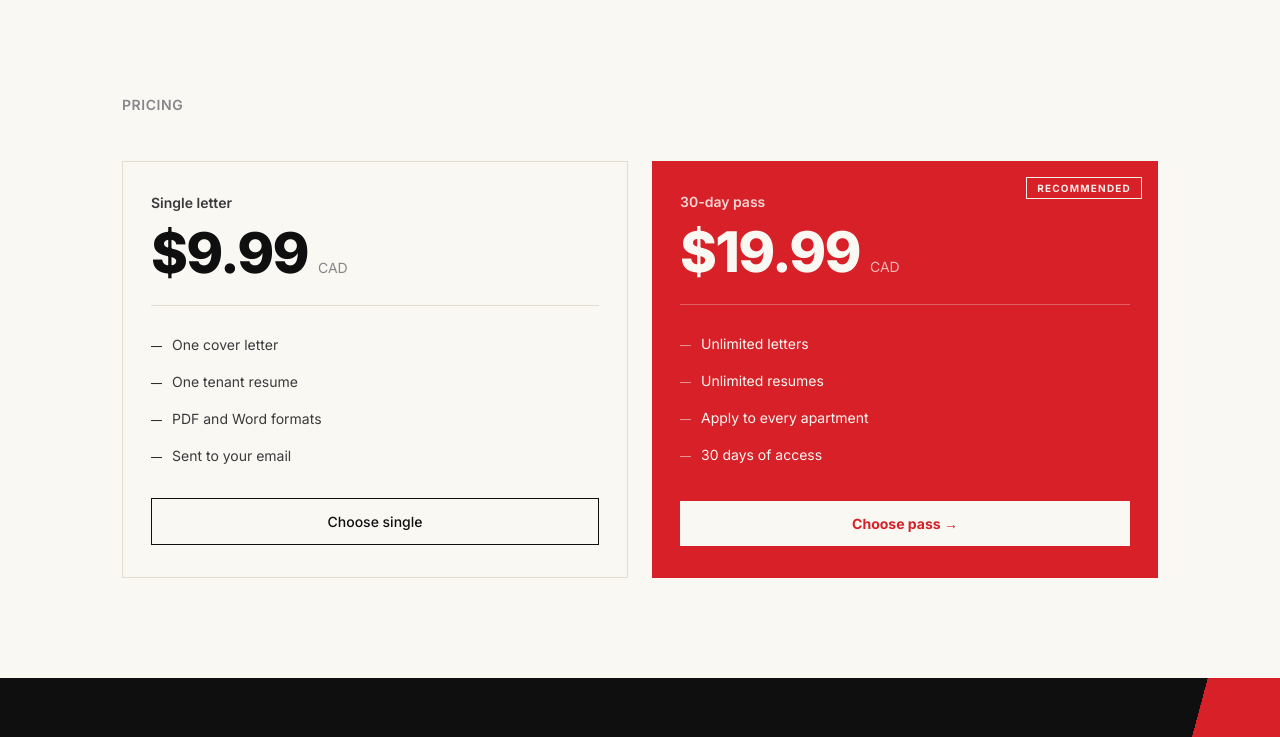
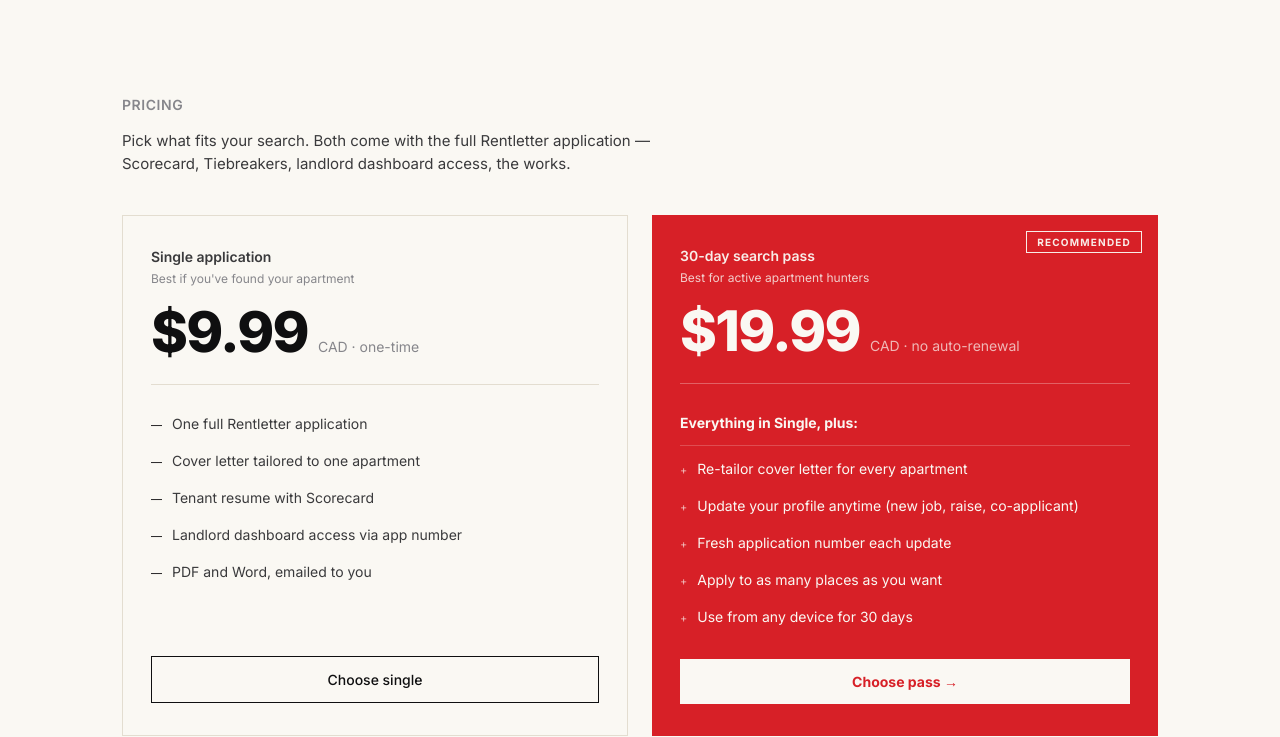
Before and after one commit to armiiinsaber/rentletter, a Next.js app: page / in a window 1280 px wide. Shown: the part 1820-2557 px from the top of the page. Built offline with nearby package versions, Linux system fonts and the light colour scheme.

Commit message:
Update index.js

```diff
--- a/pages/index.js
+++ b/pages/index.js
@@ -637,20 +637,32 @@
 
           {/* ── PRICING ─────────────────────────────────────── */}
           <section style={{ padding: '20px 32px 100px', maxWidth: 1100, margin: '0 auto' }}>
-            <h2 style={{ fontSize: 14, fontWeight: 600, color: C.inkMute, letterSpacing: '0.04em', textTransform: 'uppercase', marginBottom: 48 }}>
+            <h2 style={{ fontSize: 14, fontWeight: 600, color: C.inkMute, letterSpacing: '0.04em', textTransform: 'uppercase', marginBottom: 16 }}>
               Pricing
             </h2>
+            <p style={{ fontSize: 15, color: C.inkSoft, marginBottom: 40, maxWidth: 560, lineHeight: 1.55 }}>
+              Pick what fits your search. Both come with the full Rentletter application — Scorecard, Tiebreakers, landlord dashboard access, the works.
+            </p>
             <div style={{ display: 'grid', gridTemplateColumns: 'repeat(auto-fit, minmax(320px, 1fr))', gap: 24 }}>
-              {/* Single */}
+              {/* Single — for tenants who've already found their apartment */}
               <div style={{ background: C.paper, border: `1px solid ${C.rule}`, padding: '32px 28px', display: 'flex', flexDirection: 'column' }}>
-                <div style={{ fontSize: 14, fontWeight: 600, color: C.inkSoft, marginBottom: 14 }}>Single letter</div>
+                <div style={{ fontSize: 14, fontWeight: 600, color: C.inkSoft, marginBottom: 6 }}>Single application</div>
+                <div style={{ fontSize: 12, color: C.inkMute, marginBottom: 18 }}>
+                  Best if you've found your apartment
+                </div>
                 <div style={{ marginBottom: 24, display: 'flex', alignItems: 'baseline', gap: 4 }}>
                   <span style={{ fontSize: 56, fontWeight: 800, lineHeight: 1, color: C.ink, letterSpacing: '-0.03em' }}>$9.99</span>
-                  <span style={{ fontSize: 14, color: C.inkMute, marginLeft: 6 }}>CAD</span>
+                  <span style={{ fontSize: 14, color: C.inkMute, marginLeft: 6 }}>CAD · one-time</span>
                 </div>
                 <div style={{ height: 1, background: C.rule, marginBottom: 20 }} />
                 <ul style={{ listStyle: 'none', flex: 1, marginBottom: 24 }}>
-                  {['One cover letter', 'One tenant resume', 'PDF and Word formats', 'Sent to your email'].map(f => (
+                  {[
+                    'One full Rentletter application',
+                    'Cover letter tailored to one apartment',
+                    'Tenant resume with Scorecard',
+                    'Landlord dashboard access via app number',
+                    'PDF and Word, emailed to you',
+                  ].map(f => (
                     <li key={f} style={{ padding: '10px 0', fontSize: 14, color: C.inkSoft, display: 'flex', alignItems: 'baseline', gap: 10 }}>
                       <span style={{ color: C.ink, fontSize: 11 }}>—</span> {f}
                     </li>
@@ -664,9 +676,8 @@
                 </button>
               </div>
 
-              {/* Unlimited — FULL RED for editorial pop, like a magazine featured card */}
+              {/* 30-day Search Pass — for active hunters */}
               <div style={{ background: C.red, color: C.paper, padding: '32px 28px', display: 'flex', flexDirection: 'column', position: 'relative', overflow: 'hidden' }}>
-                {/* Tiny "RECOMMENDED" tag in corner */}
                 <div style={{
                   position: 'absolute', top: 16, right: 16,
                   fontSize: 10, fontWeight: 700, letterSpacing: '0.12em',
@@ -676,16 +687,33 @@
                 }}>
                   Recommended
                 </div>
-                <div style={{ fontSize: 14, fontWeight: 600, color: C.paper, marginBottom: 14, opacity: 0.85 }}>30-day pass</div>
+                <div style={{ fontSize: 14, fontWeight: 600, color: C.paper, marginBottom: 6, opacity: 0.95 }}>30-day search pass</div>
+                <div style={{ fontSize: 12, color: C.paper, marginBottom: 18, opacity: 0.8 }}>
+                  Best for active apartment hunters
+                </div>
                 <div style={{ marginBottom: 24, display: 'flex', alignItems: 'baseline', gap: 4 }}>
                   <span style={{ fontSize: 56, fontWeight: 800, lineHeight: 1, color: C.paper, letterSpacing: '-0.03em' }}>$19.99</span>
-                  <span style={{ fontSize: 14, color: C.paper, opacity: 0.7, marginLeft: 6 }}>CAD</span>
+                  <span style={{ fontSize: 14, color: C.paper, opacity: 0.7, marginLeft: 6 }}>CAD · no auto-renewal</span>
                 </div>
                 <div style={{ height: 1, background: C.paper, opacity: 0.3, marginBottom: 20 }} />
                 <ul style={{ listStyle: 'none', flex: 1, marginBottom: 24 }}>
-                  {['Unlimited letters', 'Unlimited resumes', 'Apply to every apartment', '30 days of access'].map(f => (
-                    <li key={f} style={{ padding: '10px 0', fontSize: 14, color: C.paper, display: 'flex', alignItems: 'baseline', gap: 10 }}>
-                      <span style={{ color: C.paper, fontSize: 11, opacity: 0.6 }}>—</span> {f}
+                  {[
+                    'Everything in Single, plus:',
+                    'Re-tailor cover letter for every apartment',
+                    'Update your profile anytime (new job, raise, co-applicant)',
+                    'Fresh application number each update',
+                    'Apply to as many places as you want',
+                    'Use from any device for 30 days',
+                  ].map((f, idx) => (
+                    <li key={f} style={{
+                      padding: '10px 0', fontSize: 14, color: C.paper,
+                      display: 'flex', alignItems: 'baseline', gap: 10,
+                      fontWeight: idx === 0 ? 700 : 400,
+                      borderBottom: idx === 0 ? `1px solid rgba(255,255,255,0.2)` : 'none',
+                      marginBottom: idx === 0 ? 4 : 0,
+                      paddingBottom: idx === 0 ? 14 : 10,
+                    }}>
+                      {idx > 0 && <span style={{ color: C.paper, fontSize: 11, opacity: 0.7 }}>+</span>} {f}
                     </li>
                   ))}
                 </ul>
@@ -697,6 +725,11 @@
                 </button>
               </div>
             </div>
+
+            {/* Honest framing footnote */}
+            <p style={{ marginTop: 24, fontSize: 12, color: C.inkMute, maxWidth: 560, lineHeight: 1.55 }}>
+              Most renters apply to 5–15 apartments over a 2–4 week search. If that's you, the pass pays for itself by the third application.
+            </p>
           </section>
 
           {/* ── FINAL CTA BANNER — red full-bleed last-chance ── */}
@@ -965,13 +998,13 @@
                 <div style={{ display: 'flex', justifyContent: 'space-between', alignItems: 'flex-start', gap: 20, flexWrap: 'wrap' }}>
                   <div style={{ flex: 1, minWidth: 240 }}>
                     <div style={{ fontSize: 11, color: C.red, fontWeight: 600, letterSpacing: '0.1em', textTransform: 'uppercase', marginBottom: 8 }}>
-                      ◯ 30-day pass active
+                      ◯ 30-day search pass active
                     </div>
                     <div style={{ fontSize: 22, fontWeight: 800, marginBottom: 6, letterSpacing: '-0.01em' }}>
-                      Unlimited letters
+                      Generate a tailored application
                     </div>
                     <div style={{ fontSize: 13, color: '#a4adbb', lineHeight: 1.55 }}>
-                      {passInfo.daysRemaining} day{passInfo.daysRemaining === 1 ? '' : 's'} remaining · {passInfo.lettersGenerated} letter{passInfo.lettersGenerated === 1 ? '' : 's'} generated · {passInfo.email}
+                      {passInfo.daysRemaining} day{passInfo.daysRemaining === 1 ? '' : 's'} remaining · {passInfo.lettersGenerated} application{passInfo.lettersGenerated === 1 ? '' : 's'} generated · {passInfo.email}
                     </div>
                   </div>
                   <button
@@ -1006,7 +1039,7 @@
             {!passInfo && (
               <div style={{ marginTop: 48, background: C.paper, border: `1px solid ${C.ink}`, padding: '28px 28px' }}>
                 <div style={{ display: 'flex', justifyContent: 'space-between', alignItems: 'baseline', paddingBottom: 16, borderBottom: `1px solid ${C.rule}` }}>
-                  <span style={{ fontSize: 15, color: C.inkSoft }}>{tier === 'single' ? 'Single letter' : '30-day pass'}</span>
+                  <span style={{ fontSize: 15, color: C.inkSoft }}>{tier === 'single' ? 'Single application' : '30-day search pass'}</span>
                   <span style={{ fontSize: 13, color: C.inkMute }}>1 ×</span>
                 </div>
                 <div style={{ marginTop: 16, display: 'flex', justifyContent: 'space-between', alignItems: 'baseline' }}>
@@ -1034,7 +1067,7 @@
                 </p>
                 {tier === 'unlimited' && (
                   <p style={{ fontSize: 12, color: C.inkMute, marginTop: 14, textAlign: 'center', lineHeight: 1.55 }}>
-                    After payment, you'll receive an email with your unlimited access link.<br/>Use it from any device for 30 days.
+                    After payment, you'll receive an email with your search pass link.<br/>Use it from any device for 30 days — re-tailor your application for every apartment.
                   </p>
                 )}
               </div>
@@ -1064,7 +1097,7 @@
               Activating your pass
             </h2>
             <p style={{ color: C.inkSoft, fontSize: 15, lineHeight: 1.55 }}>
-              Payment confirmed. Setting up 30 days of unlimited access. Don't close this tab.
+              Payment confirmed. Setting up your 30-day search pass. Don't close this tab.
             </p>
           </div>
           <style jsx>{`
@@ -1097,17 +1130,17 @@
             <div style={{ display: 'flex', alignItems: 'center', gap: 10, marginBottom: 24 }}>
               <div style={{ width: 24, height: 1, background: C.red }} />
               <span style={{ fontSize: 11, color: C.red, fontWeight: 600, letterSpacing: '0.1em', textTransform: 'uppercase' }}>
-                Payment confirmed · 30-day pass active
+                Payment confirmed · 30-day search pass active
               </span>
             </div>
 
             <h1 style={{ fontSize: 'clamp(40px, 7vw, 72px)', fontWeight: 800, color: C.ink, marginBottom: 24, letterSpacing: '-0.03em', lineHeight: 1.0 }}>
-              Your unlimited access<br />
+              Your search pass<br />
               <span style={{ color: C.red }}>is ready.</span>
             </h1>
 
             <p style={{ fontSize: 17, color: C.inkSoft, marginBottom: 40, lineHeight: 1.55, maxWidth: 540 }}>
-              Generate as many cover letters and tenant resumes as you need for the next 30 days. Your access link has been emailed to you so you can use it from any device.
+              Tailor a new application for every apartment you're considering. Update your profile any time your situation changes — new job, new income, found a co-applicant. Your access link has been emailed to you so you can use it from any device.
             </p>
 
             {/* Pass detail card */}
@@ -1180,7 +1213,8 @@
               </div>
               <ul style={{ listStyle: 'none', fontSize: 13, color: C.inkSoft, lineHeight: 1.7 }}>
                 <li>— The access link works from any device. Bookmark it or save the email.</li>
-                <li>— Each letter generated gets its own unique application number you can share with landlords.</li>
+                <li>— Each application gets a fresh number — landlords can verify the latest version.</li>
+                <li>— Update your profile anytime: new job, raise, found a roommate. The Scorecard recalculates.</li>
                 <li>— Pass expires automatically in 30 days. No auto-renewal, no surprise charges.</li>
                 <li>— Need help? Reply to the activation email or write to hello@rentletter.ca</li>
               </ul>
```
